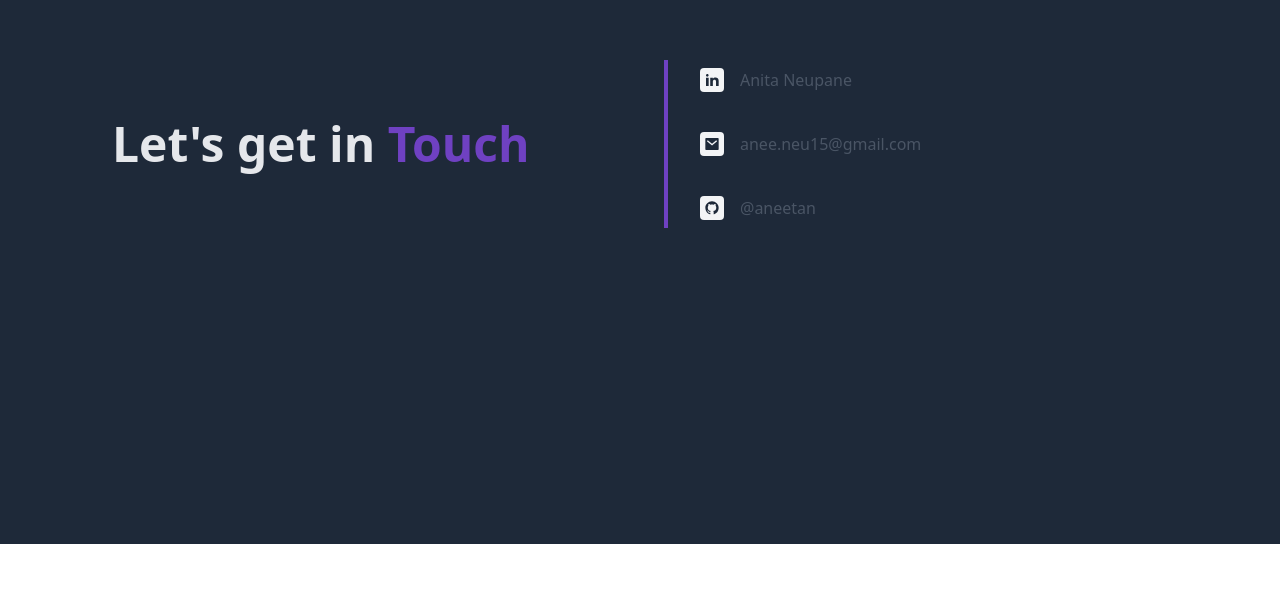
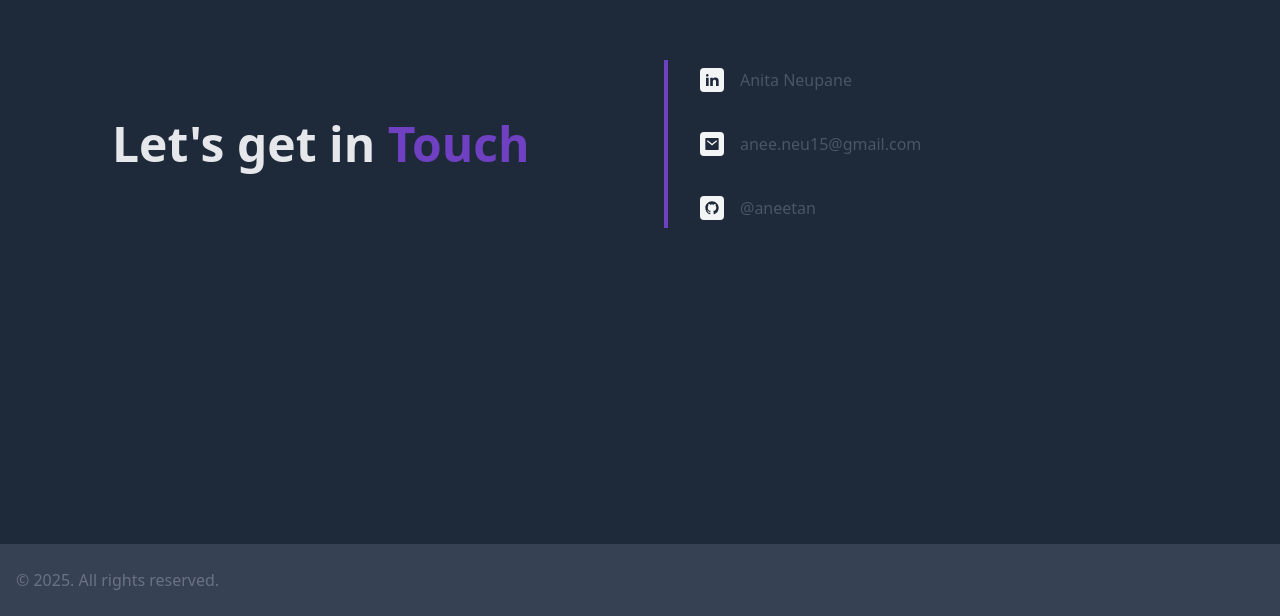
Before and after one commit to aneetan/Portfolio, a React (Vite) app in the folder portfolio/: page / in a window 1280 px wide. Shown: the part 3046-3662 px from the top of the page. Before the commit the page ends 3590 px from the top, so only its background shows below. Built offline with nearby package versions, Linux system fonts and the light colour scheme.

Commit message:
footer added

```diff
--- a/portfolio/src/App.tsx
+++ b/portfolio/src/App.tsx
@@ -5,6 +5,7 @@ import About from "./components/About";
 import Languages from "./components/Languages";
 import Projects from "./components/Projects";
 import Contact from "./components/Contact";
+import Footer from "./components/Footer";
 
 function App() {
   const toggleDark = () => {
@@ -20,6 +21,7 @@ function App() {
         <About/>
         <Projects/>
         <Contact/>
+        <Footer/>
     </div>
     {/* <BrowserRouter>
     <Routes>
--- a/portfolio/src/components/Footer.tsx
+++ b/portfolio/src/components/Footer.tsx
@@ -0,0 +1,14 @@
+
+const Footer = () => {
+  return (
+    <footer className="bg-gray-700 py-6">
+    <div className="container mx-auto px-4">
+        <div className="w-full flex text-gray-500 justify-between items-center">
+            &copy; 2025. All rights reserved.
+        </div>
+    </div>
+    </footer>
+  )
+}
+
+export default Footer
```
